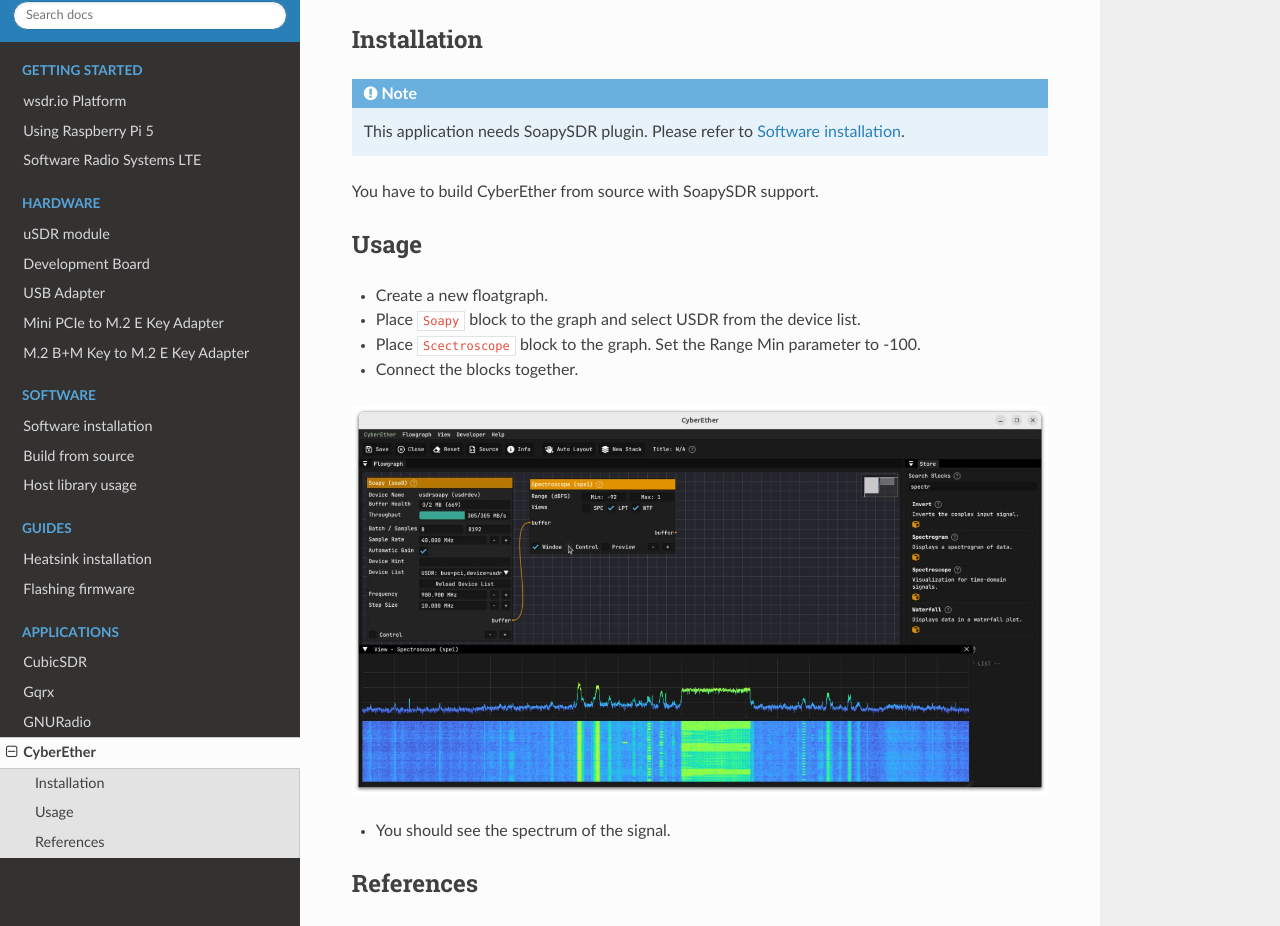
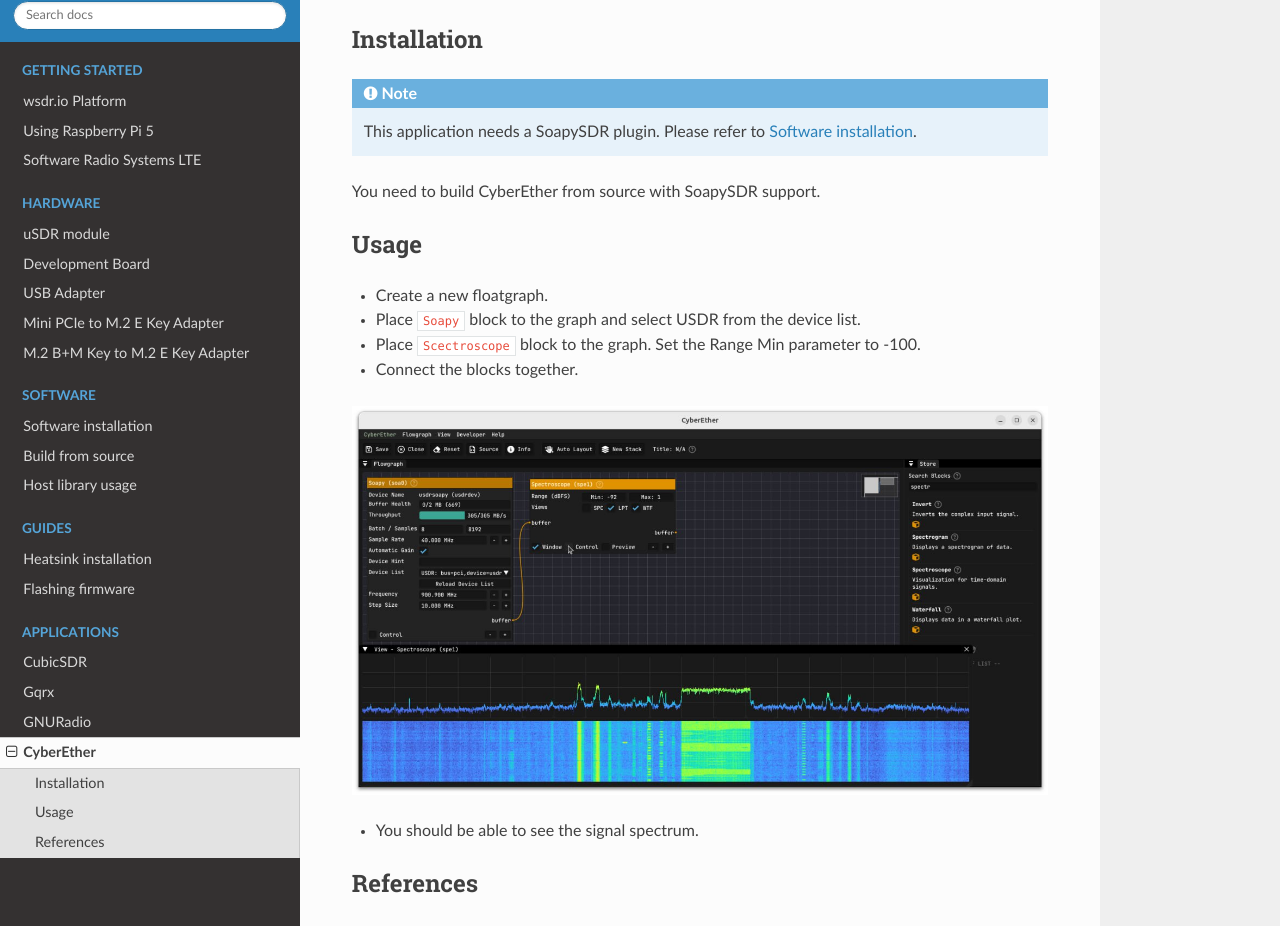
Before and after one commit to wavelet-lab/docs, a Sphinx documentation site: the page built from source/applications/cyberether.rst, in a window 1280 px wide and 1273 px high. Shown: the part 137-1063 px from the top of the window. Built offline with Sphinx 7.4.7 and the Read the Docs theme 2.0.0, drawn with Linux system fonts in a browser that asks for light colours.

Commit message:
Update cyberether.rst

```diff
--- a/source/applications/cyberether.rst
+++ b/source/applications/cyberether.rst
@@ -7,9 +7,9 @@
 
 .. note::
 
-   This application needs SoapySDR plugin. Please refer to :doc:`/software/install`.
+   This application needs a SoapySDR plugin. Please refer to :doc:`/software/install`.
 
-You have to build CyberEther from source with SoapySDR support.
+You need to build CyberEther from source with SoapySDR support.
 
 Usage
 -----
@@ -22,7 +22,7 @@
 .. image:: ../_static/applications/cyberether_1.jpg
    :alt: CyberEther example of signal processing
 
-* You should see the spectrum of the signal.
+* You should be able to see the signal spectrum.
 
 References
 ----------
```
